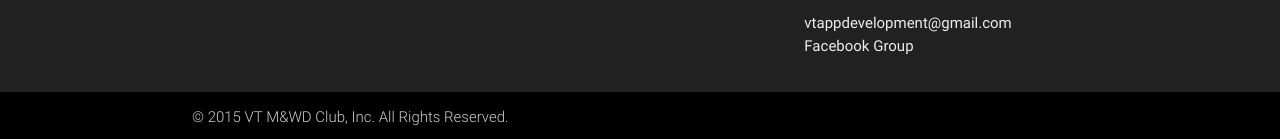
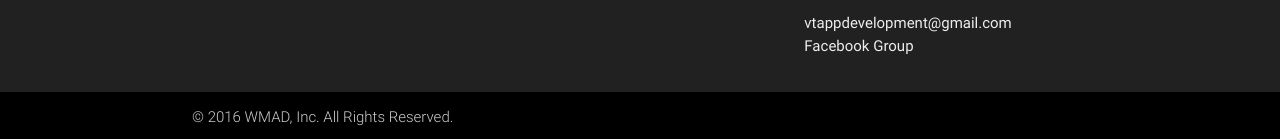
Before and after one commit to MandWdevclub/MandWdevclub.github.io, a Jekyll site: the page built from index.md, in a window 1280 px wide. Shown: the part 1656-1795 px from the top of the page. Built offline with Jekyll 4.4.1, drawn with Linux system fonts in a browser that asks for light colours.

Commit message:
Update footer.html

```diff
--- a/_includes/footer.html
+++ b/_includes/footer.html
@@ -15,7 +15,7 @@
   </div>
   <div class="footer-copyright black">
     <div class="container">
-      © 2015 VT M&WD Club, Inc. All Rights Reserved.
+      © 2016 WMAD, Inc. All Rights Reserved.
     </div>
   </div>
 </footer>
```
